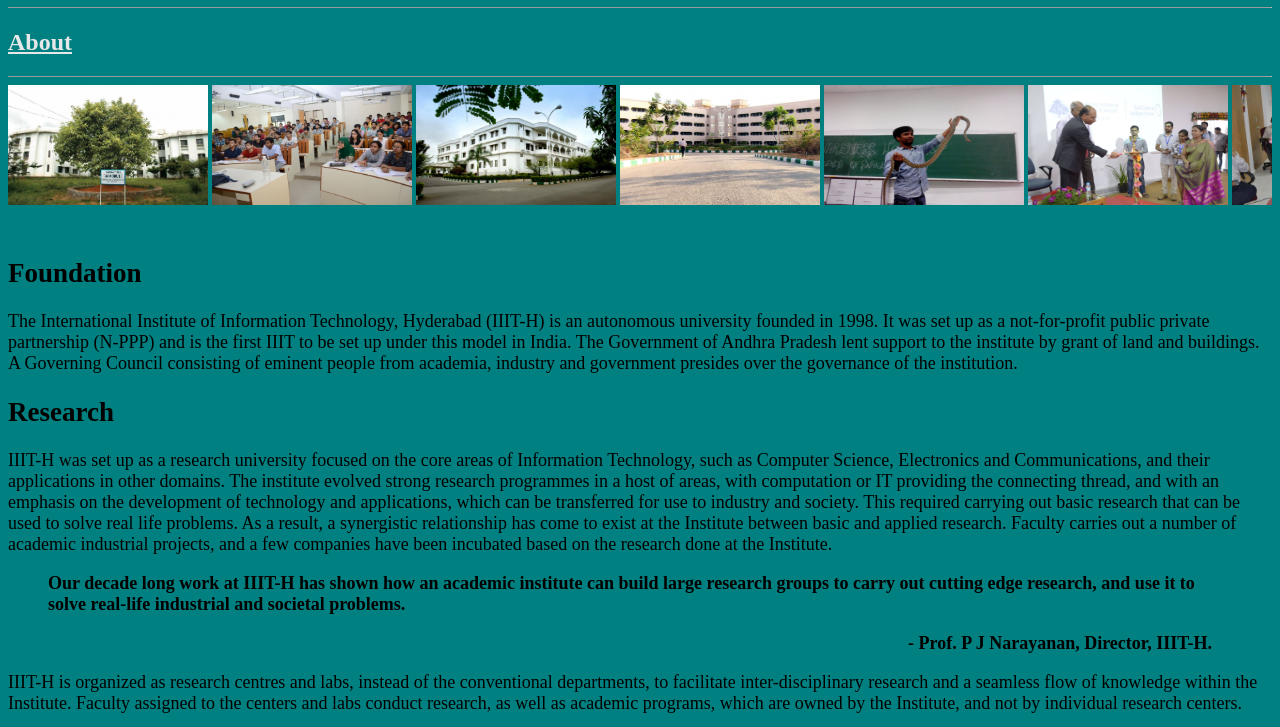
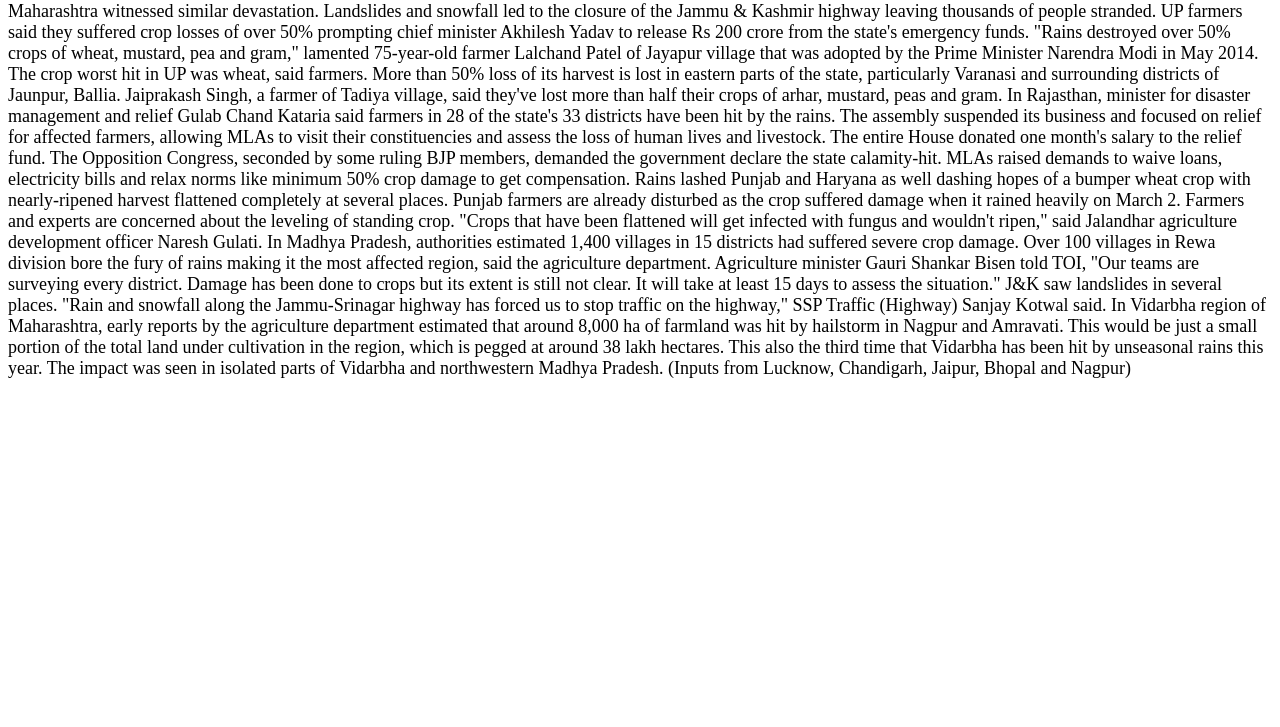
Before and after one commit to nvn1810/nvn1810.github.io, a plain HTML site: page index.html in a window 1280 px wide. Shown: the part 123-850 px from the top of the page. After the commit the page ends 800 px from the top, so only its background shows below. Drawn offline with Linux system fonts and the light colour scheme.

Commit message:
Update index.html

```diff
--- a/index.html
+++ b/index.html
@@ -1,47 +1,25 @@
 <html>
  <head><title>IIIT</title></head>
- <body bgcolor=#008080 link="#E5E7E9" vlink="#000000" alink="FFFF00"><h1><div id='container' >
- <img src='p.png' width="220" height="100" style='float: left;'/> <p style="text-indent:12em;">Info@IIIT</p></div><br><hr size=1 ></h1>
- <h2><a href="page2.html">About</a></h2><hr size=1 >
-<div style="width:auto; background-color:teal; height:150px; overflow:auto;">
-		<div style="width: 2000px; height: 120px;">
-			<img src="a.jpg" width="200" height="120" alt=" news special" />
-			<img src="b.jpg" width="200" height="120" alt=" news special" />
-			<img src="c.jpg" width="200" height="120" alt=" news special" />
-			<img src="d.jpg" width="200" height="120" alt=" news special" />
-			<img src="e.jpg" width="200" height="120" alt=" news special" />
-			<img src="f.jpg" width="200" height="120" alt=" news special" />
-			<img src="g.jpg" width="200" height="120" alt=" news special" />
-			<img src="h.jpg" width="200" height="120" alt=" news special" />
 
-		</div>
-	</div>
-<div class="container">
-            <article>
-                <section>
-				<font size='4'>
-<h2 id="foundation">Foundation</h2>
-<p > The International Institute of Information Technology, Hyderabad (IIIT-H) is an autonomous university founded in 1998. It was set up as a not-for-profit public private partnership (N-PPP) and is the first IIIT to be set up under this model in India. The Government of Andhra Pradesh lent support to the institute by grant of land and buildings. A Governing Council consisting of eminent people from academia, industry and government presides over the governance of the institution.</p>
-</p></section>
-<section>
-<h2 id="research">Research</h2>
-<p>IIIT-H was set up as a research university focused on the core areas of Information Technology, such as Computer Science, Electronics and Communications, and their applications in other domains. The institute evolved strong research programmes in a host of areas, with computation or IT providing the connecting thread, and with an emphasis on the development of technology and applications, which can be transferred for use to industry and society. This required carrying out basic research that can be used to solve real life problems. As a result, a synergistic relationship has come to exist at the Institute between basic and applied research. Faculty carries out a number of academic industrial projects, and a few companies have been incubated based on the research done at the Institute.</p>
-<blockquote><b>Our decade long work at IIIT-H has shown how an academic institute can build large research groups to carry out cutting edge research, and use it to solve real-life industrial and societal problems.</blockquote>
-<p class="text-right" style="text-indent:50em;">- Prof. P J Narayanan, Director, IIIT-H.</p></b>
-<p>IIIT-H is organized as research centres and labs, instead of the conventional departments, to facilitate inter-disciplinary research and a seamless flow of knowledge within the Institute. Faculty assigned to the centers and labs conduct research, as well as academic programs, which are owned by the Institute, and not by individual research centers.</p>
-</section>
-<section>
+<body>
+<font size='4'>
 <h2 id="programmes">Programmes and Opportunities</h2>
-<p>The Institute combines pioneering research with top class education. An innovative curriculum allows the student flexibility in selecting courses and projects. Students, even at the undergraduate level, get to participate in ongoing research and technology development - an opportunity unprecedented in India. As a result, a vibrant undergraduate programme co-exists with a strong postgraduate programme.</p>
-<p>Recognizing that the goal of education is to develop a broad and humanistic outlook among students (and beyond), the Institute runs a unique human values programme at the undergraduate level. Regular faculty conducts the programme. Also, elements of the programme are made available to IIIT-H&rsquo;s postgraduate students, faculty and students at other universities and colleges, and any interested individual or organization.</p>
-<p>In sum, the Institute offers students a unique environment that promotes culture, sports, societal contributions, art, self-governance and human values.</p>
-<p>It is also at the forefront of research that has the potential to make a major social impact.</p>
-</section>
-</font>
+Heavy rain, hailstorms destroy crops in north India
 
-
-
-
-
- </body>
+TNN | Mar 17, 2015, 06.38 AM IST
+Unseasonal thundershowers and hailstorms left behind a trail of destruction, leveling standing crops across swathes of north India on Sunday, with the region still reeling under its effect on Monday even as Central authorities tried to assess the full extent of the cumulative losses.
+Wheat, pulses, mustard, and gram took the brunt of sudden precipitation in east UP; Punjab, Haryana, Rajasthan, Madhya Pradesh, Uttar Pradesh and Maharashtra witnessed similar devastation. Landslides and snowfall led to the closure of the Jammu & Kashmir highway leaving thousands of people stranded.
+UP farmers said they suffered crop losses of over 50% prompting chief minister Akhilesh Yadav to release Rs 200 crore from the state's emergency funds.
+"Rains destroyed over 50% crops of wheat, mustard, pea and gram," lamented 75-year-old farmer Lalchand Patel of Jayapur village that was adopted by the Prime Minister Narendra Modi in May 2014.
+The crop worst hit in UP was wheat, said farmers. More than 50% loss of its harvest is lost in eastern parts of the state, particularly Varanasi and surrounding districts of Jaunpur, Ballia. Jaiprakash Singh, a farmer of Tadiya village, said they've lost more than half their crops of arhar, mustard, peas and gram.
+In Rajasthan, minister for disaster management and relief Gulab Chand Kataria said farmers in 28 of the state's 33 districts have been hit by the rains. The assembly suspended its business and focused on relief for affected farmers, allowing MLAs to visit their constituencies and assess the loss of human lives and livestock. The entire House donated one month's salary to the relief fund.
+The Opposition Congress, seconded by some ruling BJP members, demanded the government declare the state calamity-hit. MLAs raised demands to waive loans, electricity bills and relax norms like minimum 50% crop damage to get compensation.
+Rains lashed Punjab and Haryana as well dashing hopes of a bumper wheat crop with nearly-ripened harvest flattened completely at several places. Punjab farmers are already disturbed as the crop suffered damage when it rained heavily on March 2.
+Farmers and experts are concerned about the leveling of standing crop. "Crops that have been flattened will get infected with fungus and wouldn't ripen," said Jalandhar agriculture development officer Naresh Gulati.
+In Madhya Pradesh, authorities estimated 1,400 villages in 15 districts had suffered severe crop damage. Over 100 villages in Rewa division bore the fury of rains making it the most affected region, said the agriculture department.
+Agriculture minister Gauri Shankar Bisen told TOI, "Our teams are surveying every district. Damage has been done to crops but its extent is still not clear. It will take at least 15 days to assess the situation."
+J&K saw landslides in several places. "Rain and snowfall along the Jammu-Srinagar highway has forced us to stop traffic on the highway," SSP Traffic (Highway) Sanjay Kotwal said.
+In Vidarbha region of Maharashtra, early reports by the agriculture department estimated that around 8,000 ha of farmland was hit by hailstorm in Nagpur and Amravati. This would be just a small portion of the total land under cultivation in the region, which is pegged at around 38 lakh hectares. This also the third time that Vidarbha has been hit by unseasonal rains this year. The impact was seen in isolated parts of Vidarbha and northwestern Madhya Pradesh.
+(Inputs from Lucknow, Chandigarh, Jaipur, Bhopal and Nagpur)</font>
+</body>
 </html>
```
